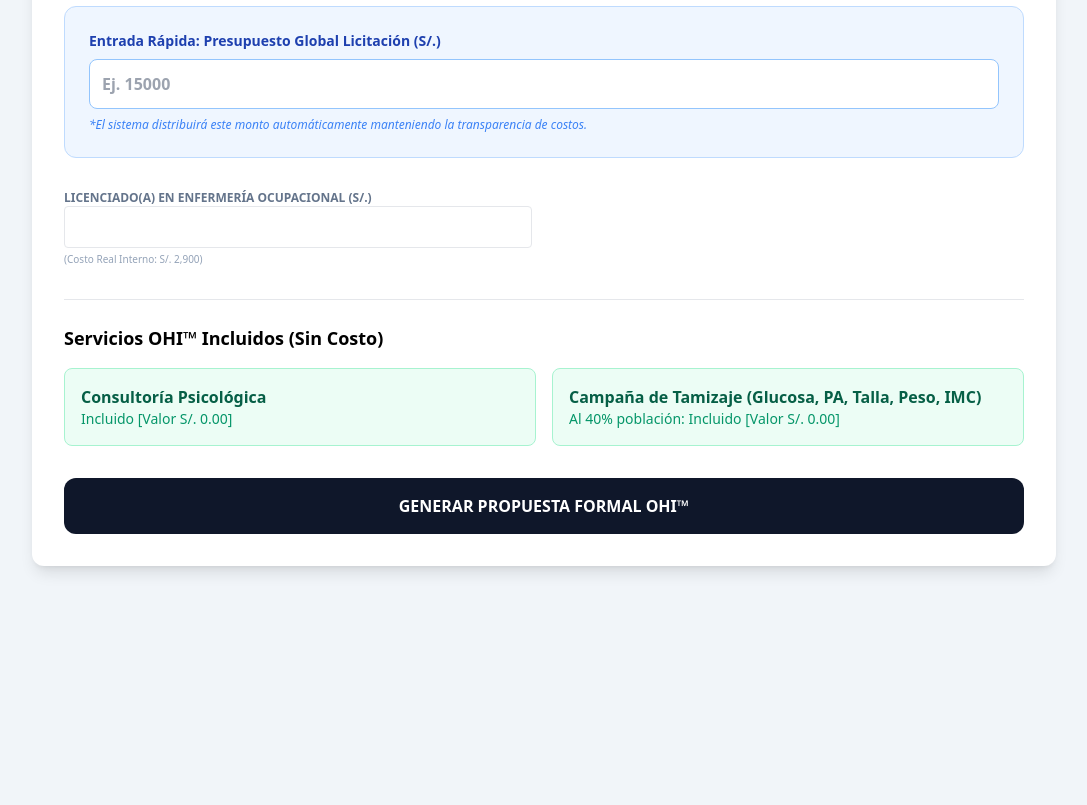
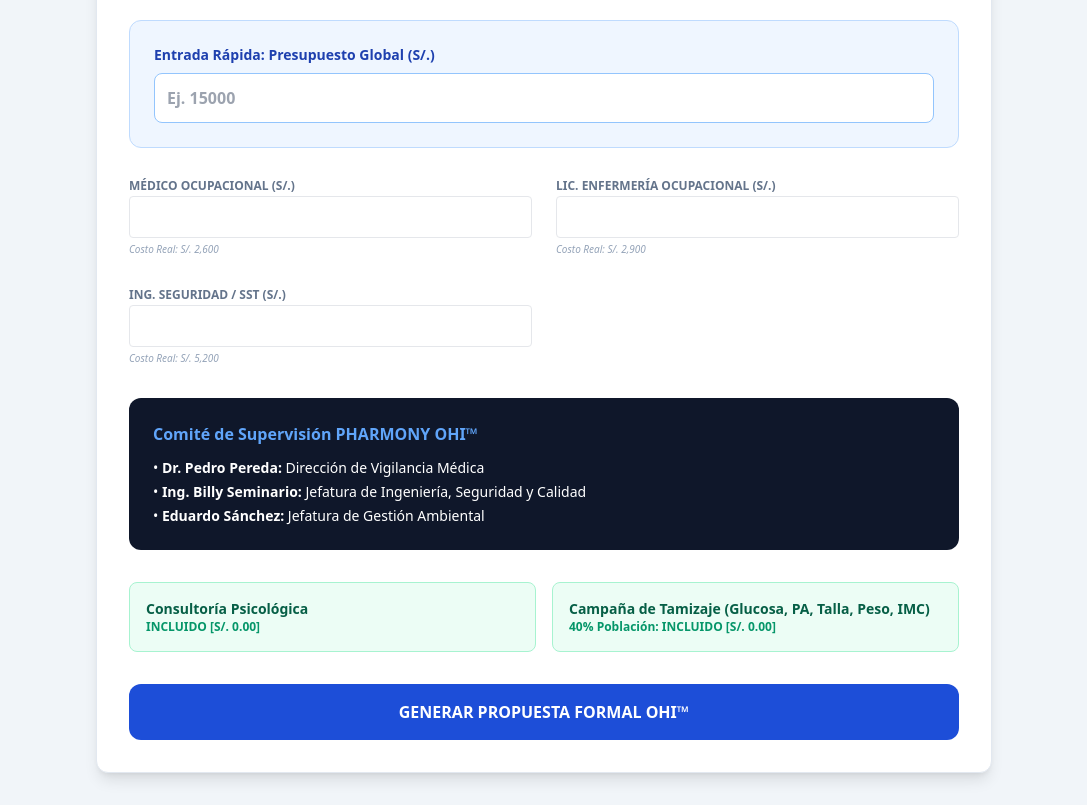
Before and after one commit to Pharmonysst/cotizador-pharmony, a plain HTML site: page index.html in a window 1280 px wide. Shown: the part 118-923 px from the top of the page, without its empty margins (96-1183 px from the left). Before the commit the page ends 800 px from the top, so only its background shows below. Drawn offline with nearby package versions, Linux system fonts and the light colour scheme.

Commit message:
Update index.html

```diff
--- a/index.html
+++ b/index.html
@@ -7,63 +7,68 @@
     <script src="https://cdnjs.cloudflare.com/ajax/libs/html2pdf.js/0.10.1/html2pdf.bundle.min.js"></script>
 </head>
 <body class="bg-slate-100 p-8">
-    <div class="max-w-5xl mx-auto bg-white p-8 rounded-xl shadow-lg">
-        <h1 class="text-3xl font-black text-slate-900 mb-6">PHARMONY OHI™ - Cotizador Inteligente</h1>
+    <div class="max-w-4xl mx-auto bg-white p-8 rounded-xl shadow-lg border border-slate-200">
+        <h1 class="text-2xl font-black text-slate-900 mb-6 border-b pb-4">PHARMONY OHI™ - Cotizador Inteligente</h1>
 
-        <!-- ENTRADA RÁPIDA DE PRESUPUESTO -->
-        <div class="bg-blue-50 p-6 rounded-xl border border-blue-200 mb-8">
-            <label class="block text-sm font-bold text-blue-800 mb-2">Entrada Rápida: Presupuesto Global Licitación (S/.)</label>
+        <!-- Entrada Rápida -->
+        <div class="bg-blue-50 p-6 rounded-xl border border-blue-200 mb-6">
+            <label class="block text-sm font-bold text-blue-800 mb-2">Entrada Rápida: Presupuesto Global (S/.)</label>
             <input type="number" id="global-budget" oninput="distributeBudget()" class="w-full p-3 rounded-lg border border-blue-300 font-bold" placeholder="Ej. 15000">
-            <p class="text-xs text-blue-500 mt-2 italic">*El sistema distribuirá este monto automáticamente manteniendo la transparencia de costos.</p>
         </div>
 
-        <!-- PROFESIONALES -->
-        <div class="grid grid-cols-1 md:grid-cols-2 gap-6">
+        <!-- Inputs con Costos Reales (Grises) -->
+        <div class="grid grid-cols-1 md:grid-cols-2 gap-6 mb-8">
             <div>
-                <label class="block text-xs font-bold text-slate-500 uppercase">Licenciado(a) en Enfermería Ocupacional (S/.)</label>
-                <input type="number" id="nurse-cost" class="w-full p-2 border rounded" oninput="calculateQuote()">
-                <span class="text-[10px] text-slate-400 block mt-1">(Costo Real Interno: S/. 2,900)</span>
+                <label class="text-xs font-bold text-slate-500 uppercase">Médico Ocupacional (S/.)</label>
+                <input type="number" id="med-cost" class="w-full p-2 border rounded" oninput="calculateInternal()">
+                <p class="text-[10px] text-slate-400 mt-1 italic">Costo Real: S/. 2,600</p>
             </div>
-            <!-- Otros campos similares... -->
-        </div>
-
-        <!-- CUADRO DE VALOR AGREGADO VERDE -->
-        <div class="mt-8 border-t pt-6">
-            <h3 class="font-bold text-lg mb-4">Servicios OHI™ Incluidos (Sin Costo)</h3>
-            <div class="grid grid-cols-1 md:grid-cols-2 gap-4">
-                <div class="bg-emerald-50 p-4 border border-emerald-200 rounded-lg">
-                    <p class="text-emerald-800 font-bold">Consultoría Psicológica</p>
-                    <p class="text-emerald-600 text-sm">Incluido [Valor S/. 0.00]</p>
-                </div>
-                <div class="bg-emerald-50 p-4 border border-emerald-200 rounded-lg">
-                    <p class="text-emerald-800 font-bold">Campaña de Tamizaje (Glucosa, PA, Talla, Peso, IMC)</p>
-                    <p class="text-emerald-600 text-sm">Al 40% población: Incluido [Valor S/. 0.00]</p>
-                </div>
+            <div>
+                <label class="text-xs font-bold text-slate-500 uppercase">Lic. Enfermería Ocupacional (S/.)</label>
+                <input type="number" id="nurse-cost" class="w-full p-2 border rounded" oninput="calculateInternal()">
+                <p class="text-[10px] text-slate-400 mt-1 italic">Costo Real: S/. 2,900</p>
+            </div>
+            <div>
+                <label class="text-xs font-bold text-slate-500 uppercase">Ing. Seguridad / SST (S/.)</label>
+                <input type="number" id="eng-cost" class="w-full p-2 border rounded" oninput="calculateInternal()">
+                <p class="text-[10px] text-slate-400 mt-1 italic">Costo Real: S/. 5,200</p>
             </div>
         </div>
 
-        <button onclick="generatePDF()" class="mt-8 bg-slate-900 text-white w-full py-4 rounded-xl font-bold uppercase hover:bg-slate-800">Generar Propuesta Formal OHI™</button>
+        <!-- Ecosistema PHARMONY OHI -->
+        <div class="bg-slate-900 text-white p-6 rounded-xl mb-8">
+            <h3 class="font-bold mb-3 text-blue-400">Comité de Supervisión PHARMONY OHI™</h3>
+            <ul class="text-sm space-y-1">
+                <li>• <strong>Dr. Pedro Pereda:</strong> Dirección de Vigilancia Médica</li>
+                <li>• <strong>Ing. Billy Seminario:</strong> Jefatura de Ingeniería, Seguridad y Calidad</li>
+                <li>• <strong>Eduardo Sánchez:</strong> Jefatura de Gestión Ambiental</li>
+            </ul>
+        </div>
+
+        <!-- Valor Agregado Verde -->
+        <div class="grid grid-cols-2 gap-4 mb-8">
+            <div class="bg-emerald-50 p-4 border border-emerald-200 rounded-lg">
+                <p class="text-emerald-800 font-bold text-sm">Consultoría Psicológica</p>
+                <p class="text-emerald-600 text-xs font-semibold">INCLUIDO [S/. 0.00]</p>
+            </div>
+            <div class="bg-emerald-50 p-4 border border-emerald-200 rounded-lg">
+                <p class="text-emerald-800 font-bold text-sm">Campaña de Tamizaje (Glucosa, PA, Talla, Peso, IMC)</p>
+                <p class="text-emerald-600 text-xs font-semibold">40% Población: INCLUIDO [S/. 0.00]</p>
+            </div>
+        </div>
+
+        <button onclick="window.print()" class="w-full bg-blue-700 text-white py-4 rounded-xl font-bold uppercase hover:bg-blue-800">Generar Propuesta Formal OHI™</button>
     </div>
 
     <script>
         function distributeBudget() {
             const total = parseFloat(document.getElementById('global-budget').value) || 0;
-            // Lógica de distribución proporcional a los cargos de Pedro, Billy y Eduardo
-            // Ajustar automáticamente cada campo input
-            calculateQuote();
+            // Distribución proporcional básica (puedes ajustar los porcentajes aquí)
+            document.getElementById('med-cost').value = Math.round(total * 0.25);
+            document.getElementById('nurse-cost').value = Math.round(total * 0.30);
+            document.getElementById('eng-cost').value = Math.round(total * 0.45);
         }
-
-        function calculateQuote() {
-            // Lógica de cálculo...
-        }
-
-        function generatePDF() {
-            // El formato PDF incluirá ahora los roles de:
-            // Dr. Pedro Pereda (Vigilancia Médica)
-            // Ing. Billy Seminario (Seguridad y Calidad)
-            // Eduardo Sánchez (Gestión Ambiental)
-            alert("Generando propuesta corporativa PHARMONY OHI™...");
-        }
+        function calculateInternal() { /* Lógica de reporte interno */ }
     </script>
 </body>
 </html>
```
